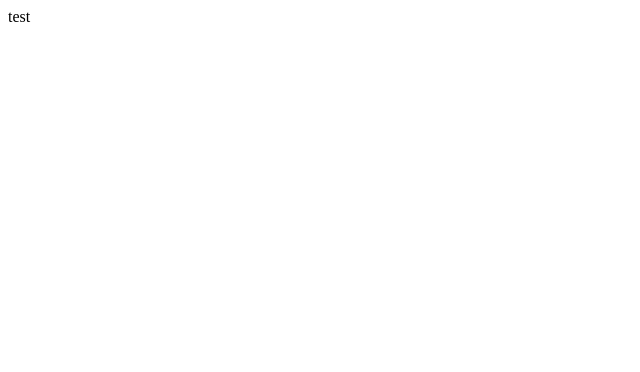
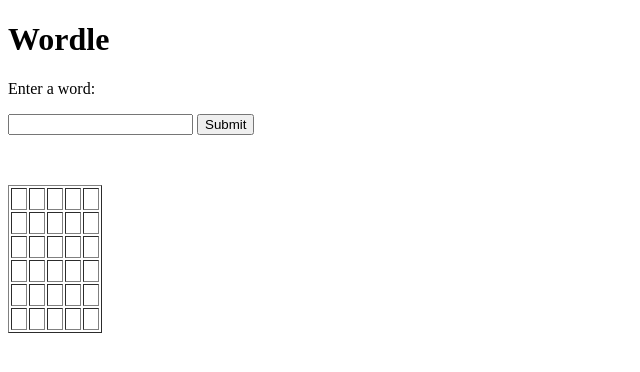
Before and after one commit to TheFlyingJeep/websiteArcade, a plain HTML site: page wordle/index.html in a window 1280 px wide. Shown: the whole page, without its empty margins (0-640 px from the left). Drawn offline with Linux system fonts and the light colour scheme.

Commit message:
update index.html

```diff
--- a/wordle/index.html
+++ b/wordle/index.html
@@ -1,7 +1,64 @@
 <!DOCTYPE html>
 
 <html>
+    <head>
+        <title>Wordle</title>
+        <link href="style.css" rel="stylesheet" type="text/css" />
+    </head>
+
     <body>
-        test
+        <h1>Wordle</h1>
+        <p>Enter a word:</p>
+        <input type="text" id="textInput">
+        <button type="submit" id="button"> Submit </button>
+
+        <p>&nbsp;</p>
+        <table border="1">
+            <tr>
+                <th>&nbsp;<span id="value"> </span> &nbsp;</th>
+                <th>&nbsp; &nbsp;</th>
+                <th>&nbsp; &nbsp;</th>
+                <th>&nbsp; &nbsp; </th>
+                <th>&nbsp; &nbsp;</th>
+            </tr>
+            <tr>
+                <th>&nbsp; &nbsp;</th>
+                <th>&nbsp; &nbsp;</th>
+                <th>&nbsp; &nbsp;</th>
+                <th>&nbsp; &nbsp;</th>
+                <th>&nbsp; &nbsp;</th>
+            </tr>
+            <tr>
+                <th>&nbsp; &nbsp;</th>
+                <th>&nbsp; &nbsp;</th>
+                <th>&nbsp; &nbsp;</th>
+                <th>&nbsp; &nbsp;</th>
+                <th>&nbsp; &nbsp;</th>
+            </tr>
+            <tr>
+                <th>&nbsp; &nbsp;</th>
+                <th>&nbsp; &nbsp;</th>
+                <th>&nbsp; &nbsp;</th>
+                <th>&nbsp; &nbsp;</th>
+                <th>&nbsp; &nbsp;</th>
+            </tr>
+            <tr>
+                <th>&nbsp; &nbsp;</th>
+                <th>&nbsp; &nbsp;</th>
+                <th>&nbsp; &nbsp;</th>
+                <th>&nbsp; &nbsp;</th>
+                <th>&nbsp; &nbsp;</th>
+            </tr>
+            <tr>
+                <th>&nbsp; &nbsp;</th>
+                <th>&nbsp; &nbsp;</th>
+                <th>&nbsp; &nbsp;</th>
+                <th>&nbsp; &nbsp;</th>
+                <th>&nbsp; &nbsp;</th>
+            </tr>
+
+        </table>
+
+        <script src="script.js"></script>
     </body>
 </html>
```
